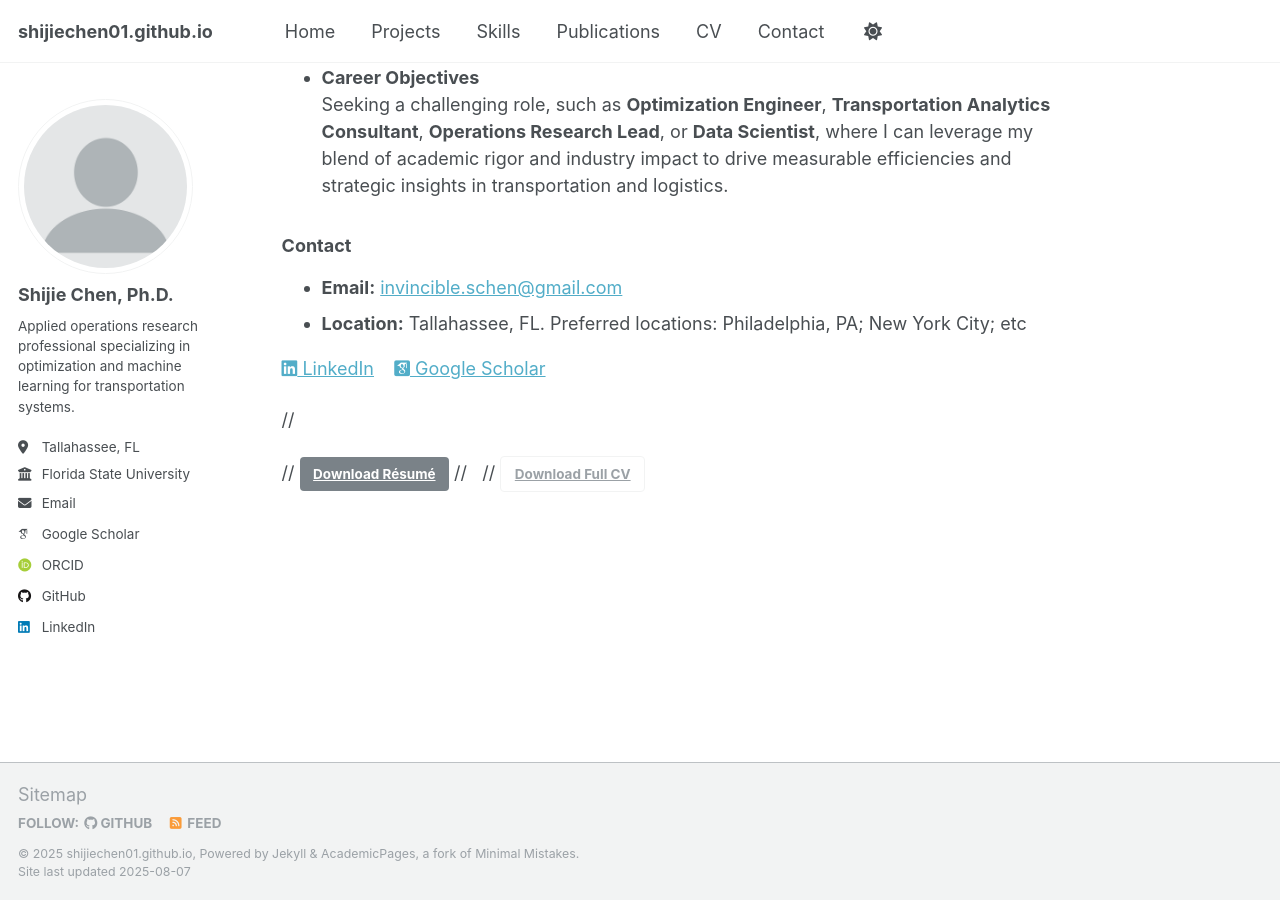
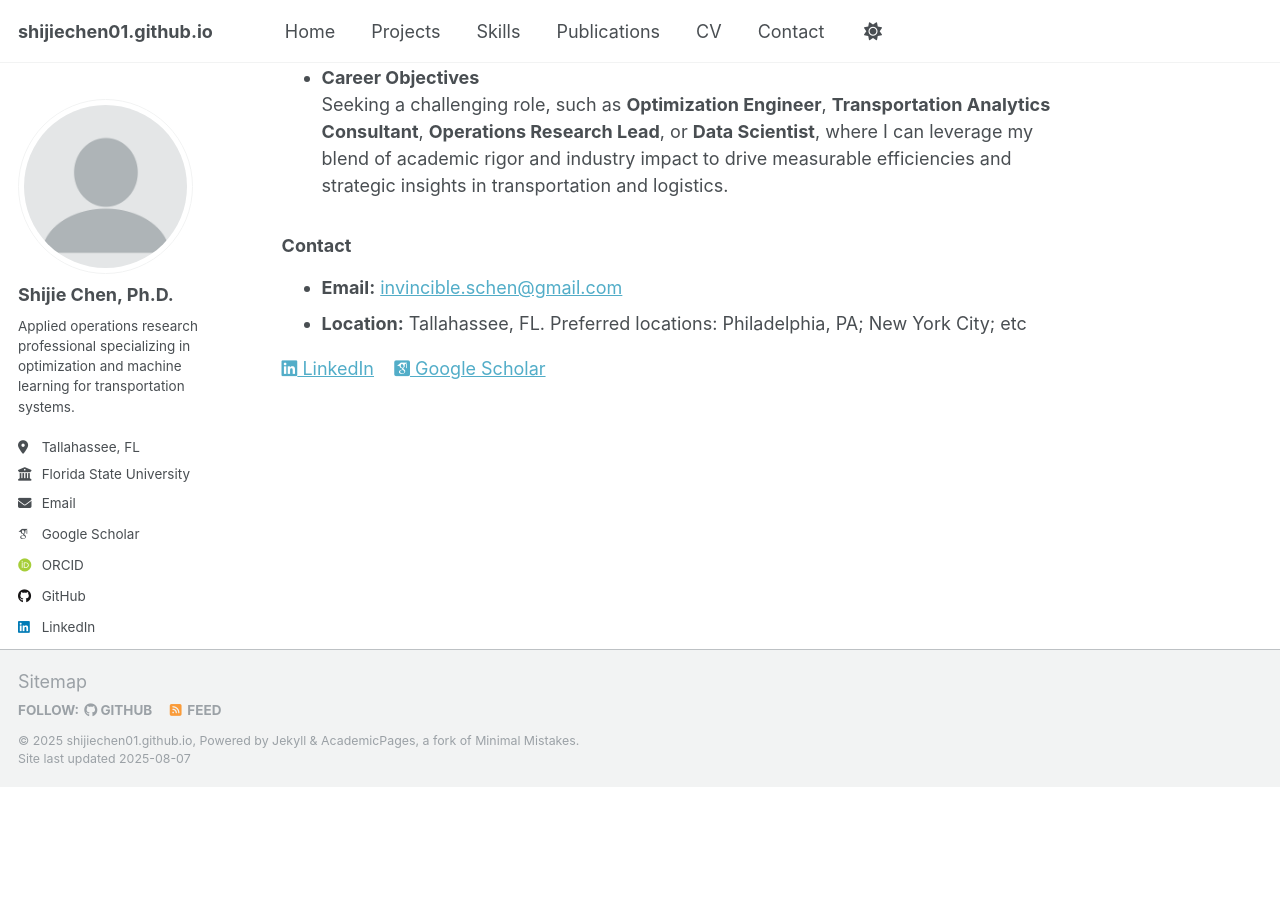
Before and after one commit to ShijieChen01/shijiechen01.github.io, a Jekyll site: the page built from _pages/about.md, in a window 1280 px wide and 900 px high, scrolled down 1364 px. Built offline with Jekyll 4.4.1, drawn with Linux system fonts in a browser that asks for light colours; some web fonts are replaced; our own code applies the rules of GitHub Pages for plain Markdown files; a script that is not in the unit is left out; after the commit the page ends 2151 px from its top, so only the background shows below that.

Commit message:
Update about.md

```diff
--- a/_pages/about.md
+++ b/_pages/about.md
@@ -44,10 +44,3 @@
   &nbsp;&nbsp;
   [<i class="ai ai-google-scholar-square"></i> Google Scholar](https://scholar.google.com/citations?user=zJ7JKrQAAAAJ&hl=en){:target="_blank" rel="noopener noreferrer"}
 </span>
-
-
-//<br/>
-
-// <a href="{{ site.baseurl }}/files/Resume.pdf" class="btn btn--primary">Download Résumé</a>
-// &nbsp;
-// <a href="{{ site.baseurl }}/files/cv.pdf" class="btn btn--inverse">Download Full CV</a>
```
